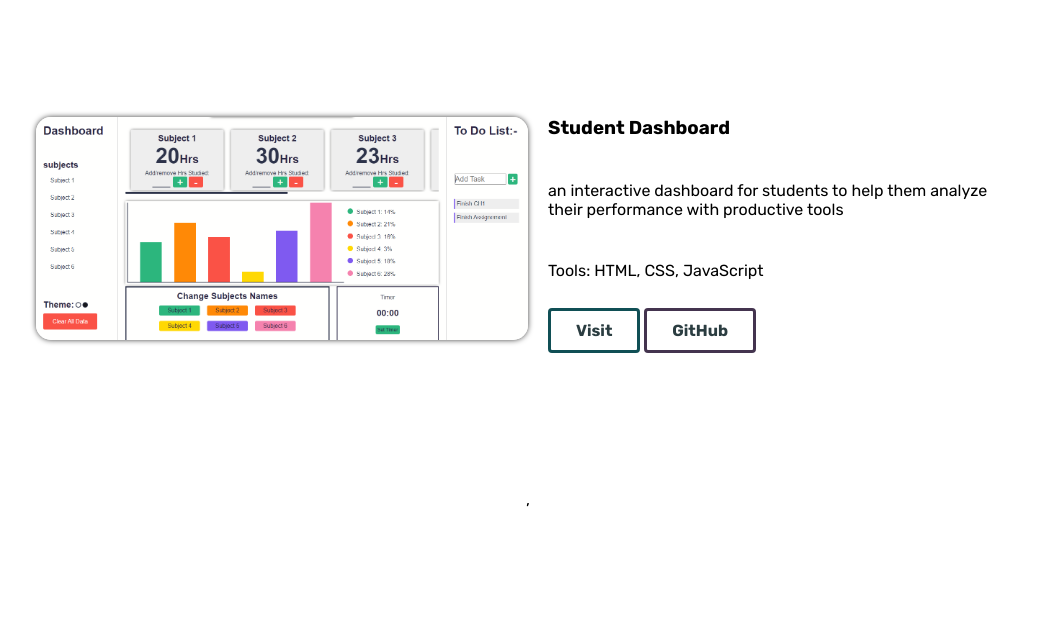
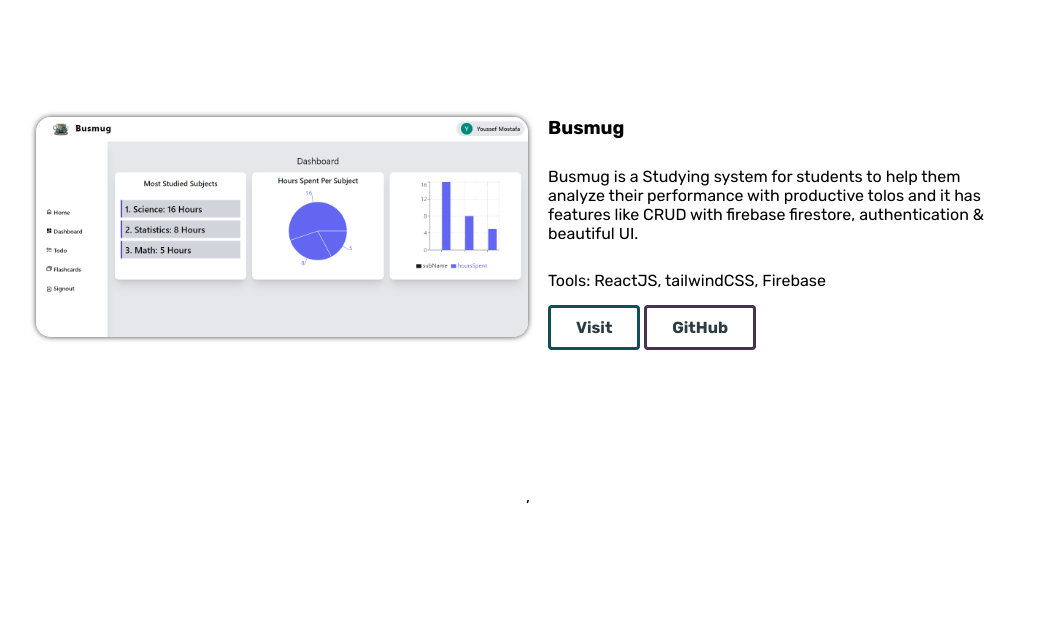
Before and after one commit to youssefHassany/my-portofolio, a plain HTML site: page index.html in a window 1280 px wide. Shown: the part 1388-2022 px from the top of the page, without its empty margins (112-1167 px from the left). Drawn offline with nearby package versions, Linux system fonts and the light colour scheme.

Commit message:
busmug added

```diff
--- a/index.html
+++ b/index.html
@@ -108,7 +108,7 @@
         ></textarea>
         <input type="submit" value="Send" />
         <button>
-          <a href="/CV/CV.pdf" download="">Download CV</a>
+          <a href="/CV/Youssef-Hassany-Resume.pdf" download="">Download CV</a>
         </button>
       </form>
     </section>
--- a/js/main.js
+++ b/js/main.js
@@ -20,13 +20,14 @@ year.innerHTML = date.getFullYear();
 // generate projects
 const projects = [
   {
-    img: "../imgs/dashboard.PNG",
-    title: "Student Dashboard",
-    description:
-      "an interactive dashboard for students to help them analyze their performance with productive tools",
-    tools: "HTML, CSS, JavaScript",
-    link: "https://youssefhassany.github.io/studentDashboard/",
-    github: "https://github.com/youssefHassany/studentDashboard",
+    img: "../imgs/busmug-production.png",
+    title: "Busmug",
+    description: `Busmug is a Studying system for students to help them analyze
+      their performance with productive tolos and it has features like
+      CRUD with firebase firestore, authentication & beautiful UI.`,
+    tools: "ReactJS, tailwindCSS, Firebase",
+    link: "https://basmag.web.app/",
+    github: "https://github.com/youssefHassany/Basmag",
   },
   {
     img: "../imgs/findMyCash.PNG",
```
Also changed, not shown: imgs/busmug-production.PNG (added), imgs/typescript-2.svg (added), 2 other files.
